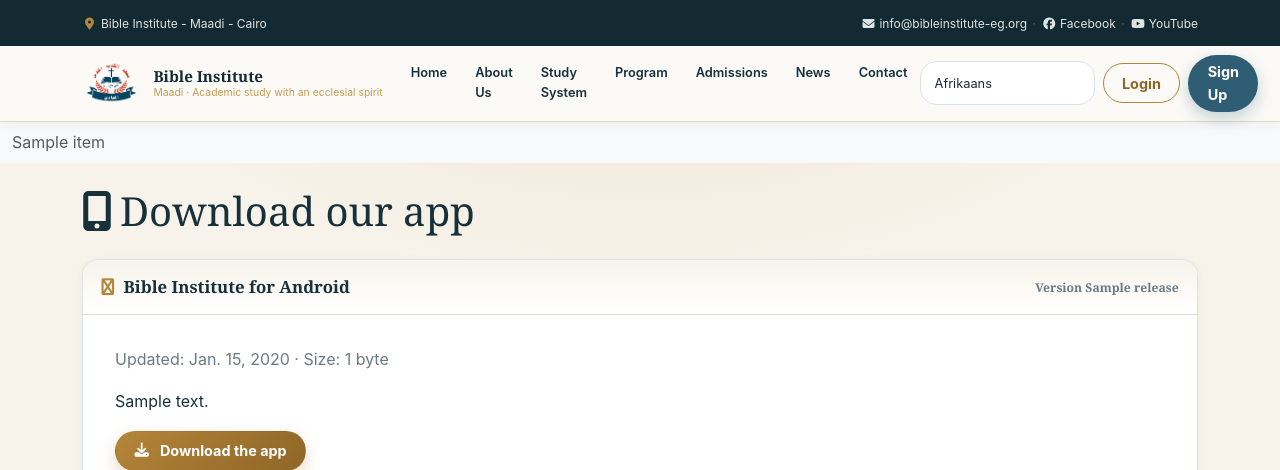
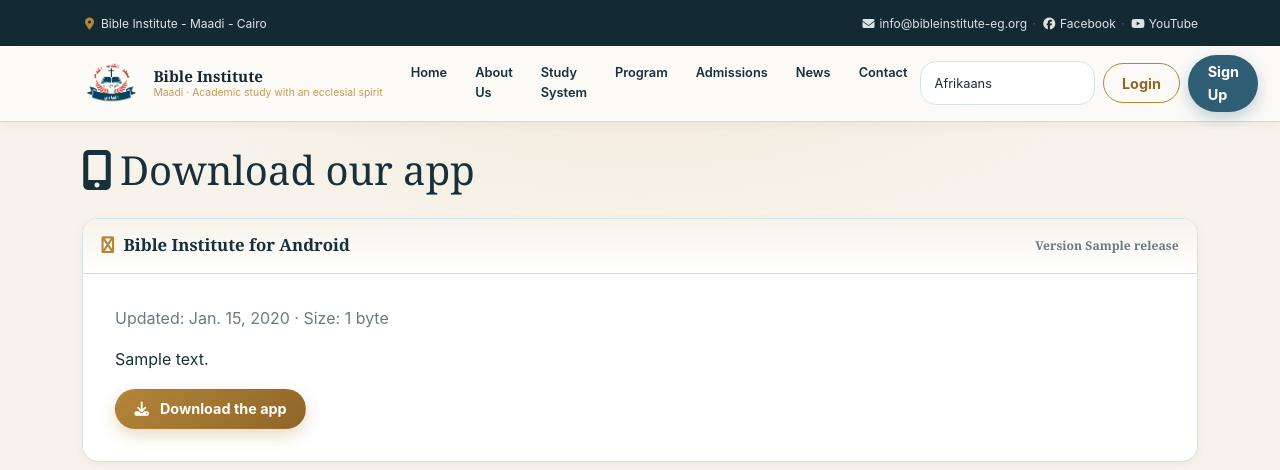
Before and after one commit to JoethonDev/bibleinstitute, a Django app: template management_system/templates/download_app.html in a window 1280 px wide. Shown: the top 470 px of the page. Run offline with Django 5.2, Linux system fonts and the light colour scheme; the template is opened without the code that fills it: most values are stand-ins (such as "Sample title", 1, 10 or a date in 2020); some libraries are stand-ins or nearby versions.

Commit message:
feat: Remove breadcrumb items from graduation gallery and download app views; add graduation level selection to academic setup

```diff
--- a/management_system/gallery_views.py
+++ b/management_system/gallery_views.py
@@ -41,7 +41,6 @@ def graduates(request):
         cards.append({"scope": scope, "items_count": scope.items_count, "cover_url": display_url, "cover_kind": getattr(cover, "kind", "image")})
     return render_page(request, "graduation_gallery.html", "partials/graduation_gallery_content.html", {
         "albums": cards,
-        "breadcrumb_items": generate_breadcrumb([(_("Home"), reverse("home")), (_("Graduates"), None)]),
     })
 
 
@@ -66,11 +65,6 @@ def graduation_gallery_detail(request, scope_id: int):
         "scope": scope,
         "page_obj": page_obj,
         "pagination_query": pagination_query_string(request),
-        "breadcrumb_items": generate_breadcrumb([
-            (_("Home"), reverse("home")),
-            (_("Graduates"), reverse("graduates")),
-            (f"{scope.academic_year.name} — {scope.level.display_name}", None),
-        ]),
     })
 
 
--- a/management_system/templates/base.html
+++ b/management_system/templates/base.html
@@ -167,24 +167,6 @@
     </div>
     {% endif %}
 
-    {% block breadcrumb %}
-    {% if breadcrumb_items %}
-    <nav aria-label="{% translate 'Breadcrumb' %}" class="bg-light py-2">
-        <div class="container-fluid">
-            <ol class="breadcrumb mb-0">
-                {% for item in breadcrumb_items %}
-                    {% if forloop.last %}
-                        <li class="breadcrumb-item active" aria-current="page">{{ item.title }}</li>
-                    {% else %}
-                        <li class="breadcrumb-item"><a href="{{ item.url }}">{{ item.title }}</a></li>
-                    {% endif %}
-                {% endfor %}
-            </ol>
-        </div>
-    </nav>
-    {% endif %}
-    {% endblock %}
-
     {% include 'partials/components/toast_container.html' %}
 
     <main role="main">
--- a/management_system/templates/download_app.html
+++ b/management_system/templates/download_app.html
@@ -50,7 +50,11 @@
     </div>
   </div>
   {% else %}
-  <div class="sd-panel-card"><p class="mb-0">{% translate "The Android app is not published yet. Please check back later." %}</p></div>
+  <div class="sd-panel-card">
+    <div class="sd-screen">
+      <p class="mb-0">{% translate "The Android app is not published yet. Please check back later." %}</p>
+    </div>
+  </div>
   {% endif %}
 </div>
 </div>
```
Also changed, not shown: management_system/portal_views.py (+1 -7 lines), management_system/templates/partials/academic_setup_content.html (+10 -0 lines).
